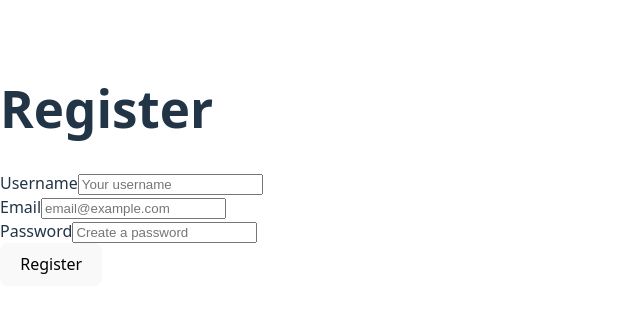
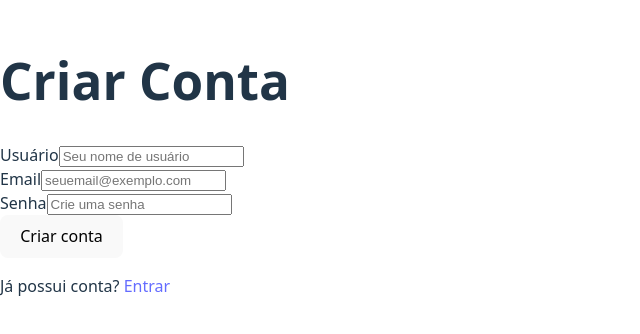
Before and after one commit to VictorCDS-p/gamevault-frontend, a React (Vite) app: page /register in a window 1280 px wide. Shown: the part 234-568 px from the top of the page, without its empty margins (0-640 px from the left). Built offline with nearby package versions, Linux system fonts and the light colour scheme.

Commit message:
Improved login page

```diff
--- a/src/pages/Login.jsx
+++ b/src/pages/Login.jsx
@@ -1,4 +1,6 @@
 import { useState } from "react"
+import { Link, useNavigate } from "react-router-dom"
+
 import Input from "../components/ui/Input"
 import Button from "../components/ui/Button"
 
@@ -9,8 +11,16 @@ export default function Login() {
   const [email, setEmail] = useState("")
   const [password, setPassword] = useState("")
 
+  const [error, setError] = useState("")
+  const [loading, setLoading] = useState(false)
+
+  const navigate = useNavigate()
+
   async function handleSubmit(e) {
     e.preventDefault()
+
+    setError("")
+    setLoading(true)
 
     try {
 
@@ -19,24 +29,29 @@ export default function Login() {
         password
       })
 
-      alert("Login successful!")
-
-      // futuramente redirecionar
-      window.location.href = "/games"
+      navigate("/games")
 
     } catch (error) {
 
-      alert("Login failed")
+      setError("Email ou senha inválidos.")
 
       console.error(error)
 
+    } finally {
+      setLoading(false)
     }
   }
 
   return (
     <div className="auth-page">
 
-      <h1>Login</h1>
+      <h1>Entrar</h1>
+
+      {error && (
+        <div className="auth-error">
+          {error}
+        </div>
+      )}
 
       <form onSubmit={handleSubmit}>
 
@@ -45,23 +60,30 @@ export default function Login() {
           type="email"
           value={email}
           onChange={(e) => setEmail(e.target.value)}
-          placeholder="email@example.com"
+          placeholder="seuemail@exemplo.com"
         />
 
         <Input
-          label="Password"
+          label="Senha"
           type="password"
           value={password}
           onChange={(e) => setPassword(e.target.value)}
-          placeholder="Your password"
+          placeholder="Digite sua senha"
         />
 
         <Button type="submit">
-          Login
+          {loading ? "Entrando..." : "Entrar"}
         </Button>
 
       </form>
 
+      <p style={{ marginTop: "16px" }}>
+        Não tem uma conta?{" "}
+        <Link to="/register">
+          Criar conta
+        </Link>
+      </p>
+
     </div>
   )
 }
--- a/src/pages/Register.jsx
+++ b/src/pages/Register.jsx
@@ -1,4 +1,5 @@
 import { useState } from "react"
+import { Link, useNavigate } from "react-router-dom"
 
 import Input from "../components/ui/Input"
 import Button from "../components/ui/Button"
@@ -11,8 +12,18 @@ export default function Register() {
   const [email, setEmail] = useState("")
   const [password, setPassword] = useState("")
 
+  const [error, setError] = useState("")
+  const [success, setSuccess] = useState("")
+  const [loading, setLoading] = useState(false)
+
+  const navigate = useNavigate()
+
   async function handleSubmit(e) {
     e.preventDefault()
+
+    setError("")
+    setSuccess("")
+    setLoading(true)
 
     try {
 
@@ -22,31 +33,47 @@ export default function Register() {
         password
       })
 
-      alert("User created successfully!")
+      setSuccess("Conta criada com sucesso! Redirecionando...")
 
-      window.location.href = "/login"
+      setTimeout(() => {
+        navigate("/login")
+      }, 1500)
 
     } catch (error) {
 
-      alert("Registration failed")
+      setError("Erro ao criar conta. Verifique os dados.")
 
       console.error(error)
 
+    } finally {
+      setLoading(false)
     }
   }
 
   return (
     <div className="auth-page">
 
-      <h1>Register</h1>
+      <h1>Criar Conta</h1>
+
+      {error && (
+        <div className="auth-error">
+          {error}
+        </div>
+      )}
+
+      {success && (
+        <div className="auth-success">
+          {success}
+        </div>
+      )}
 
       <form onSubmit={handleSubmit}>
 
         <Input
-          label="Username"
+          label="Usuário"
           value={username}
           onChange={(e) => setUsername(e.target.value)}
-          placeholder="Your username"
+          placeholder="Seu nome de usuário"
         />
 
         <Input
@@ -54,23 +81,30 @@ export default function Register() {
           type="email"
           value={email}
           onChange={(e) => setEmail(e.target.value)}
-          placeholder="email@example.com"
+          placeholder="seuemail@exemplo.com"
         />
 
         <Input
-          label="Password"
+          label="Senha"
           type="password"
           value={password}
           onChange={(e) => setPassword(e.target.value)}
-          placeholder="Create a password"
+          placeholder="Crie uma senha"
         />
 
         <Button type="submit">
-          Register
+          {loading ? "Criando..." : "Criar conta"}
         </Button>
 
       </form>
 
+      <p style={{ marginTop: "16px" }}>
+        Já possui conta?{" "}
+        <Link to="/login">
+          Entrar
+        </Link>
+      </p>
+
     </div>
   )
 }
```
